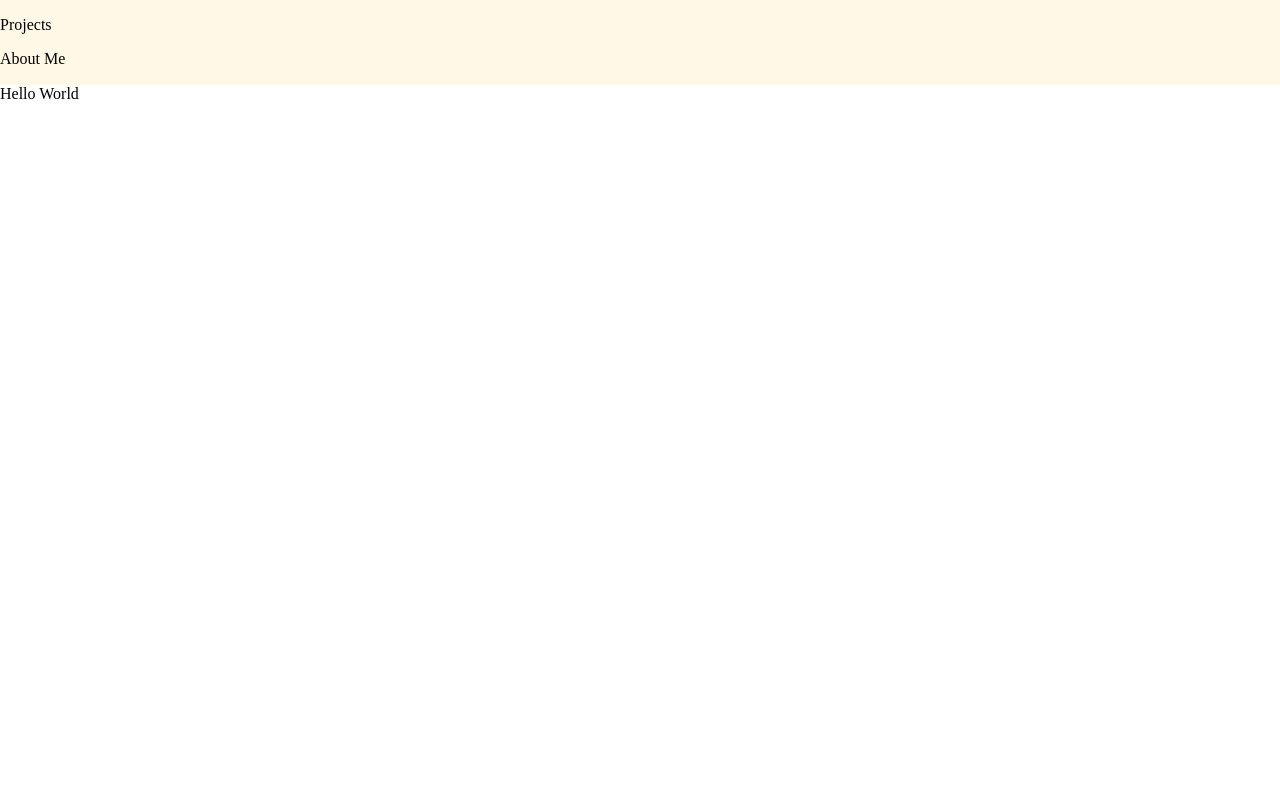
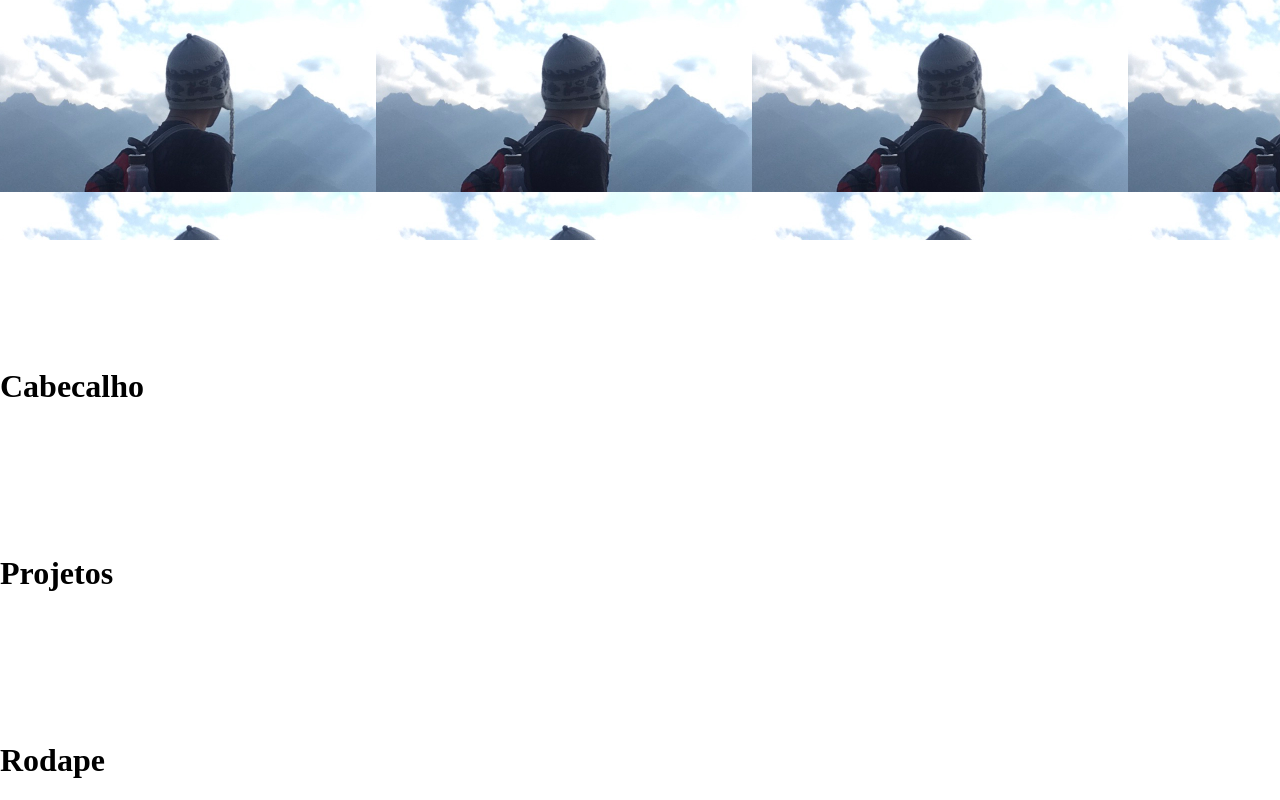
Before and after one commit to andreserudo/Andre_Serudo_JAMStackAlura, a Next.js app: page / in a window 1280 px wide. Built offline with nearby package versions, Linux system fonts and the light colour scheme; a web font is replaced by a local one.

Commit message:
adaptando componentes para o desafio

```diff
--- a/pages/index.jsx
+++ b/pages/index.jsx
@@ -1,11 +1,24 @@
 import React from 'react';
-import Header from '../src/components/commons/Header';
+import Capa from '../src/components/commons/Capa';
+import Cabecalho from '../src/components/commons/Cabecalho';
+import WrapperProjetos from '../src/components/commons/Projetos';
+import Rodape from '../src/components/commons/Rodape';
 
 export default function Home() {
   return (
-    <div>
-      <Header />
-      Hello World
+    <div
+      style={{
+        flex: '1',
+        display: 'flex',
+        flexWrap: 'wrap',
+        flexDirection: 'column',
+        justifyContent: 'space-between',
+      }}
+    >
+      <Capa />
+      <Cabecalho />
+      <WrapperProjetos />
+      <Rodape />
     </div>
   );
 }
--- /dev/null
+++ b/src/components/commons/Cabecalho/index.jsx
@@ -0,0 +1,9 @@
+import React from 'react';
+
+function Cabecalho() {
+  return (
+    <h1>Cabecalho</h1>
+  );
+}
+
+export default Cabecalho;
--- /dev/null
+++ b/src/components/commons/Capa/index.jsx
@@ -0,0 +1,11 @@
+import React from 'react';
+
+import CapaWrapper from './styles';
+
+function Capa() {
+  return (
+    <CapaWrapper />
+  );
+}
+
+export default Capa;
--- /dev/null
+++ b/src/components/commons/Capa/styles/index.js
@@ -0,0 +1,9 @@
+import styled from 'styled-components';
+
+const CapaWrapper = styled.div`
+  width: 100%;
+  height: 30%;
+  background-image: url('/images/xsCapa.png');
+`;
+
+export default CapaWrapper;
--- a/src/components/commons/Header/index.jsx
+++ b/src/components/commons/Header/index.jsx
@@ -1,4 +1,5 @@
 import React from 'react';
+
 import HeaderWrapper from './styles';
 
 function Header() {
@@ -9,6 +10,9 @@ function Header() {
         <p>Projects</p>
         <p>About Me</p>
       </HeaderWrapper.Menu>
+      <HeaderWrapper.ProfileWrapper>
+        <HeaderWrapper.Profile />
+      </HeaderWrapper.ProfileWrapper>
     </HeaderWrapper>
   );
 }
--- a/src/components/commons/Header/styles/index.js
+++ b/src/components/commons/Header/styles/index.js
@@ -2,15 +2,44 @@ import styled from 'styled-components';
 
 const HeaderWrapper = styled.div`
   width: 100%;
+  height: 45%;
   display: flex;
   flex-direction: column;
 `;
 
-HeaderWrapper.TopImage = styled.div``;
+HeaderWrapper.TopImage = styled.div`
+  height: 85%;
+  background-image: url('/images/backgroundHeader.png');
+  background-position: top;
+  background-size: cover;
+`;
 
 HeaderWrapper.Menu = styled.div`
+  display: flex;
+  height: 15%;
   color: ${({ theme }) => theme.colors.primary.color};
   background-color: ${({ theme }) => theme.colors.primary.backgroundColor};
+
+  p {
+    margin: 0;
+  }
+`;
+
+HeaderWrapper.ProfileWrapper = styled.div`
+  display: flex;
+  align-items: center;
+  justify-content: center;
+  position: fixed;
+`;
+
+HeaderWrapper.Profile = styled.div`
+  height: 166px;
+  width: 172px;
+  background-color: ${({ theme }) => theme.colors.primary.color};
+  border-radius: 50%;
+  position: relative;
+  left: 101.5px;
+  top: 166px;
 `;
 
 export default HeaderWrapper;
--- /dev/null
+++ b/src/components/commons/Projetos/index.jsx
@@ -0,0 +1,9 @@
+import React from 'react';
+
+function WrapperProjetos() {
+  return (
+    <h1>Projetos</h1>
+  );
+}
+
+export default WrapperProjetos;
--- /dev/null
+++ b/src/components/commons/Rodape/index.jsx
@@ -0,0 +1,9 @@
+import React from 'react';
+
+function Rodape() {
+  return (
+    <h1>Rodape</h1>
+  );
+}
+
+export default Rodape;
```
Also changed, not shown: src/components/commons/SobreMim/index.jsx (added, +9 -0 lines), public/images/backgroundHeader.png (added), public/images/xsCapa.png (added).
